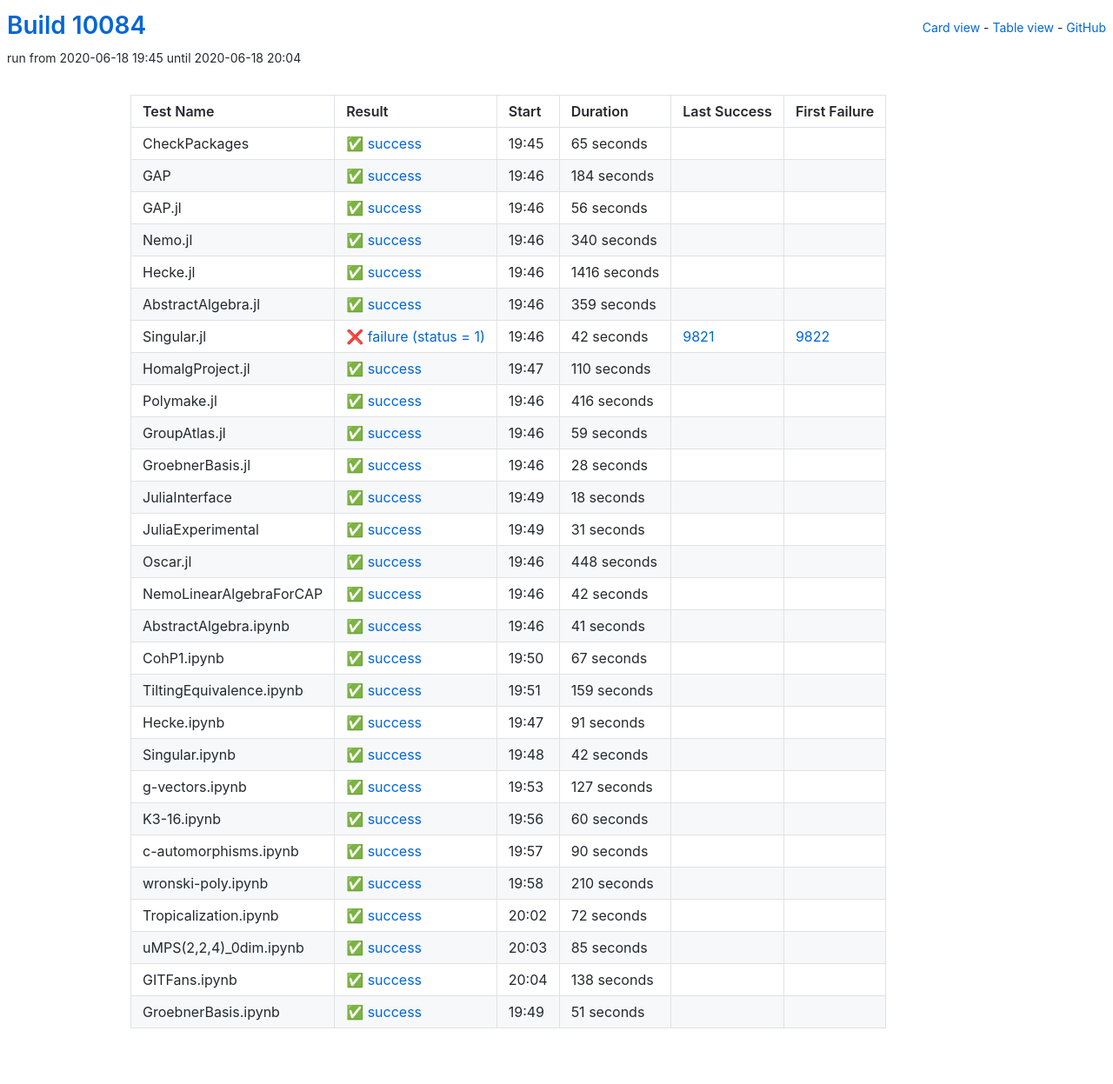
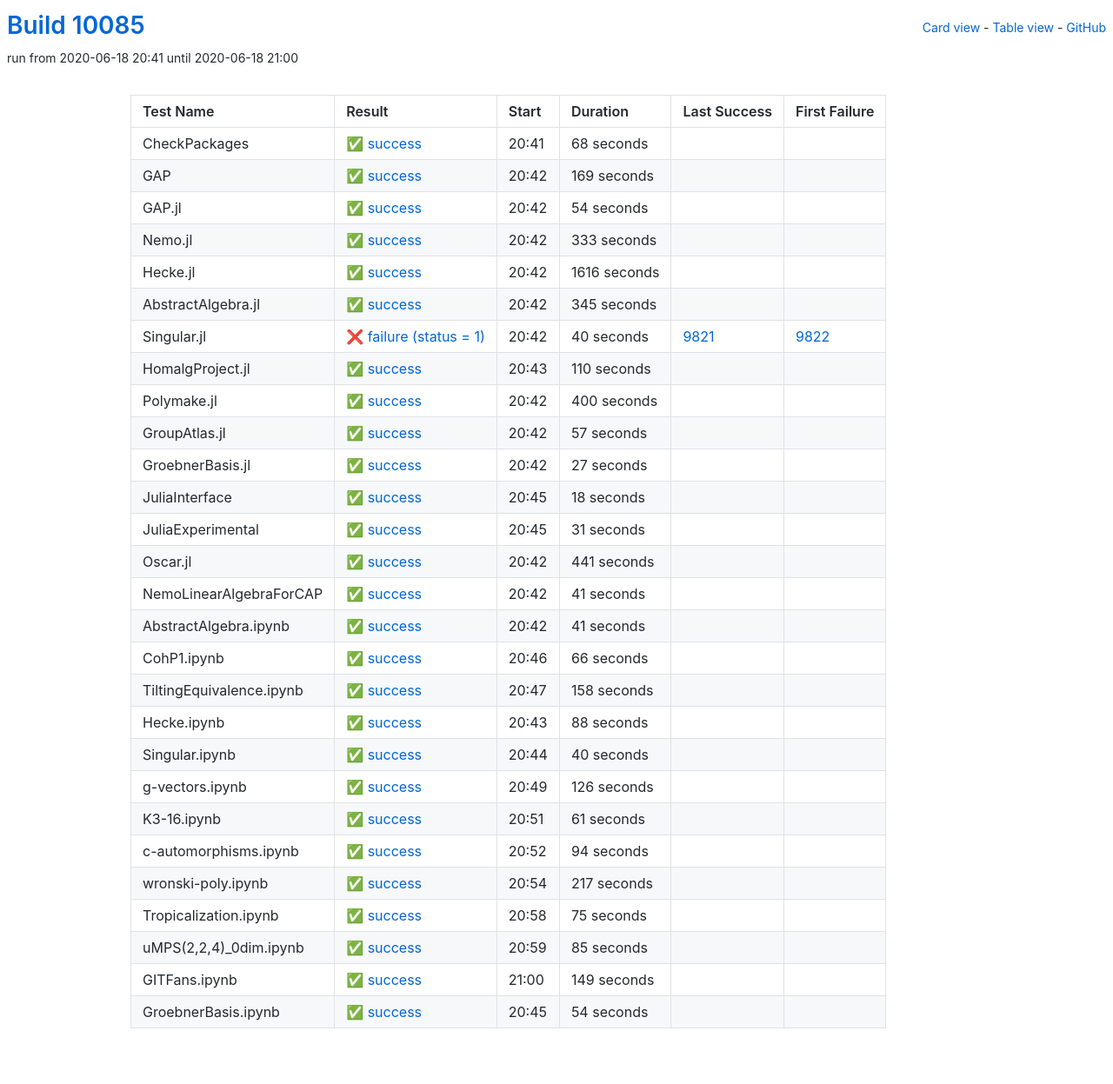
Before and after one commit to oscar-system/oscar-ci-status, a Jekyll site: the page built from table.html, in a window 1280 px wide. Shown: the whole page at 87% size. Built offline with Jekyll 4.4.1, drawn with Linux system fonts in a browser that asks for light colours.

Commit message:
Build #10085

```diff
--- a/_data/ci.yml
+++ b/_data/ci.yml
@@ -1,6 +1,6 @@
 ---
-build: 10084
-build_url: https://oscarci.mathematik.uni-kl.de/job/oscar/10084/
+build: 10085
+build_url: https://oscarci.mathematik.uni-kl.de/job/oscar/10085/
 job: oscar
 organization: oscar-system
 repo: oscar-ci-status
@@ -8,92 +8,92 @@
 tests:
 - name: CheckPackages
   id: checkpackages
-  log: https://oscarci.mathematik.uni-kl.de/job/oscar/10084/artifact/logs/build-10084/CheckPackages.log
-  start: 2020-06-18 19:45
+  log: https://oscarci.mathematik.uni-kl.de/job/oscar/10085/artifact/logs/build-10085/CheckPackages.log
+  start: 2020-06-18 20:41
   success: true
   exitcode: 0
   status: success
-  duration: 65
+  duration: 68
   last_success: false
   last_success_url:
   first_failure: false
   first_failure_url:
 - name: GAP
   id: gap
-  log: https://oscarci.mathematik.uni-kl.de/job/oscar/10084/artifact/logs/build-10084/GAP.log
-  start: 2020-06-18 19:46
+  log: https://oscarci.mathematik.uni-kl.de/job/oscar/10085/artifact/logs/build-10085/GAP.log
+  start: 2020-06-18 20:42
   success: true
   exitcode: 0
   status: success
-  duration: 184
+  duration: 169
   last_success: false
   last_success_url:
   first_failure: false
   first_failure_url:
 - name: GAP.jl
   id: gap-jl
-  log: https://oscarci.mathematik.uni-kl.de/job/oscar/10084/artifact/logs/build-10084/GAP.jl.log
-  start: 2020-06-18 19:46
+  log: https://oscarci.mathematik.uni-kl.de/job/oscar/10085/artifact/logs/build-10085/GAP.jl.log
+  start: 2020-06-18 20:42
   success: true
   exitcode: 0
   status: success
-  duration: 56
+  duration: 54
   last_success: false
   last_success_url:
   first_failure: false
   first_failure_url:
 - name: Nemo.jl
   id: nemo-jl
-  log: https://oscarci.mathematik.uni-kl.de/job/oscar/10084/artifact/logs/build-10084/Nemo.jl.log
-  start: 2020-06-18 19:46
+  log: https://oscarci.mathematik.uni-kl.de/job/oscar/10085/artifact/logs/build-10085/Nemo.jl.log
+  start: 2020-06-18 20:42
   success: true
   exitcode: 0
   status: success
-  duration: 340
+  duration: 333
   last_success: false
   last_success_url:
   first_failure: false
   first_failure_url:
 - name: Hecke.jl
   id: hecke-jl
-  log: https://oscarci.mathematik.uni-kl.de/job/oscar/10084/artifact/logs/build-10084/Hecke.jl.log
-  start: 2020-06-18 19:46
+  log: https://oscarci.mathematik.uni-kl.de/job/oscar/10085/artifact/logs/build-10085/Hecke.jl.log
+  start: 2020-06-18 20:42
   success: true
   exitcode: 0
   status: success
-  duration: 1416
+  duration: 1616
   last_success: false
   last_success_url:
   first_failure: false
   first_failure_url:
 - name: AbstractAlgebra.jl
   id: abstractalgebra-jl
-  log: https://oscarci.mathematik.uni-kl.de/job/oscar/10084/artifact/logs/build-10084/AbstractAlgebra.jl.log
-  start: 2020-06-18 19:46
+  log: https://oscarci.mathematik.uni-kl.de/job/oscar/10085/artifact/logs/build-10085/AbstractAlgebra.jl.log
+  start: 2020-06-18 20:42
   success: true
   exitcode: 0
   status: success
-  duration: 359
+  duration: 345
   last_success: false
   last_success_url:
   first_failure: false
   first_failure_url:
 - name: Singular.jl
   id: singular-jl
-  log: https://oscarci.mathematik.uni-kl.de/job/oscar/10084/artifact/logs/build-10084/Singular.jl.log
-  start: 2020-06-18 19:46
+  log: https://oscarci.mathematik.uni-kl.de/job/oscar/10085/artifact/logs/build-10085/Singular.jl.log
+  start: 2020-06-18 20:42
   success: false
   exitcode: 1
   status: failure
-  duration: 42
+  duration: 40
   last_success: 9821
   last_success_url: https://oscarci.mathematik.uni-kl.de/job/oscar/9821/
   first_failure: 9822
   first_failure_url: https://oscarci.mathematik.uni-kl.de/job/oscar/9822/
 - name: HomalgProject.jl
   id: homalgproject-jl
-  log: https://oscarci.mathematik.uni-kl.de/job/oscar/10084/artifact/logs/build-10084/HomalgProject.jl.log
-  start: 2020-06-18 19:47
+  log: https://oscarci.mathematik.uni-kl.de/job/oscar/10085/artifact/logs/build-10085/HomalgProject.jl.log
+  start: 2020-06-18 20:43
   success: true
   exitcode: 0
   status: success
@@ -104,44 +104,44 @@
   first_failure_url:
 - name: Polymake.jl
   id: polymake-jl
-  log: https://oscarci.mathematik.uni-kl.de/job/oscar/10084/artifact/logs/build-10084/Polymake.jl.log
-  start: 2020-06-18 19:46
+  log: https://oscarci.mathematik.uni-kl.de/job/oscar/10085/artifact/logs/build-10085/Polymake.jl.log
+  start: 2020-06-18 20:42
   success: true
   exitcode: 0
   status: success
-  duration: 416
+  duration: 400
   last_success: false
   last_success_url:
   first_failure: false
   first_failure_url:
 - name: GroupAtlas.jl
   id: groupatlas-jl
-  log: https://oscarci.mathematik.uni-kl.de/job/oscar/10084/artifact/logs/build-10084/GroupAtlas.jl.log
-  start: 2020-06-18 19:46
+  log: https://oscarci.mathematik.uni-kl.de/job/oscar/10085/artifact/logs/build-10085/GroupAtlas.jl.log
+  start: 2020-06-18 20:42
   success: true
   exitcode: 0
   status: success
-  duration: 59
+  duration: 57
   last_success: false
   last_success_url:
   first_failure: false
   first_failure_url:
 - name: GroebnerBasis.jl
   id: groebnerbasis-jl
-  log: https://oscarci.mathematik.uni-kl.de/job/oscar/10084/artifact/logs/build-10084/GroebnerBasis.jl.log
-  start: 2020-06-18 19:46
+  log: https://oscarci.mathematik.uni-kl.de/job/oscar/10085/artifact/logs/build-10085/GroebnerBasis.jl.log
+  start: 2020-06-18 20:42
   success: true
   exitcode: 0
   status: success
-  duration: 28
+  duration: 27
   last_success: false
   last_success_url:
   first_failure: false
   first_failure_url:
 - name: JuliaInterface
   id: juliainterface
-  log: https://oscarci.mathematik.uni-kl.de/job/oscar/10084/artifact/logs/build-10084/JuliaInterface.log
-  start: 2020-06-18 19:49
+  log: https://oscarci.mathematik.uni-kl.de/job/oscar/10085/artifact/logs/build-10085/JuliaInterface.log
+  start: 2020-06-18 20:45
   success: true
   exitcode: 0
   status: success
@@ -152,8 +152,8 @@
   first_failure_url:
 - name: JuliaExperimental
   id: juliaexperimental
-  log: https://oscarci.mathematik.uni-kl.de/job/oscar/10084/artifact/logs/build-10084/JuliaExperimental.log
-  start: 2020-06-18 19:49
+  log: https://oscarci.mathematik.uni-kl.de/job/oscar/10085/artifact/logs/build-10085/JuliaExperimental.log
+  start: 2020-06-18 20:45
   success: true
   exitcode: 0
   status: success
@@ -164,32 +164,32 @@
   first_failure_url:
 - name: Oscar.jl
   id: oscar-jl
-  log: https://oscarci.mathematik.uni-kl.de/job/oscar/10084/artifact/logs/build-10084/Oscar.jl.log
-  start: 2020-06-18 19:46
+  log: https://oscarci.mathematik.uni-kl.de/job/oscar/10085/artifact/logs/build-10085/Oscar.jl.log
+  start: 2020-06-18 20:42
   success: true
   exitcode: 0
   status: success
-  duration: 448
+  duration: 441
   last_success: false
   last_success_url:
   first_failure: false
   first_failure_url:
 - name: NemoLinearAlgebraForCAP
   id: nemolinearalgebraforcap
-  log: https://oscarci.mathematik.uni-kl.de/job/oscar/10084/artifact/logs/build-10084/NemoLinearAlgebraForCAP.log
-  start: 2020-06-18 19:46
+  log: https://oscarci.mathematik.uni-kl.de/job/oscar/10085/artifact/logs/build-10085/NemoLinearAlgebraForCAP.log
+  start: 2020-06-18 20:42
   success: true
   exitcode: 0
   status: success
-  duration: 42
+  duration: 41
   last_success: false
   last_success_url:
   first_failure: false
   first_failure_url:
 - name: AbstractAlgebra.ipynb
   id: abstractalgebra-ipynb
-  log: https://oscarci.mathematik.uni-kl.de/job/oscar/10084/artifact/logs/build-10084/AbstractAlgebra.ipynb.log
-  start: 2020-06-18 19:46
+  log: https://oscarci.mathematik.uni-kl.de/job/oscar/10085/artifact/logs/build-10085/AbstractAlgebra.ipynb.log
+  start: 2020-06-18 20:42
   success: true
   exitcode: 0
   status: success
@@ -200,116 +200,116 @@
   first_failure_url:
 - name: CohP1.ipynb
   id: cohp1-ipynb
-  log: https://oscarci.mathematik.uni-kl.de/job/oscar/10084/artifact/logs/build-10084/CohP1.ipynb.log
-  start: 2020-06-18 19:50
+  log: https://oscarci.mathematik.uni-kl.de/job/oscar/10085/artifact/logs/build-10085/CohP1.ipynb.log
+  start: 2020-06-18 20:46
   success: true
   exitcode: 0
   status: success
-  duration: 67
+  duration: 66
   last_success: false
   last_success_url:
   first_failure: false
   first_failure_url:
 - name: TiltingEquivalence.ipynb
   id: tiltingequivalence-ipynb
-  log: https://oscarci.mathematik.uni-kl.de/job/oscar/10084/artifact/logs/build-10084/TiltingEquivalence.ipynb.log
-  start: 2020-06-18 19:51
+  log: https://oscarci.mathematik.uni-kl.de/job/oscar/10085/artifact/logs/build-10085/TiltingEquivalence.ipynb.log
+  start: 2020-06-18 20:47
   success: true
   exitcode: 0
   status: success
-  duration: 159
+  duration: 158
   last_success: false
   last_success_url:
   first_failure: false
   first_failure_url:
 - name: Hecke.ipynb
   id: hecke-ipynb
-  log: https://oscarci.mathematik.uni-kl.de/job/oscar/10084/artifact/logs/build-10084/Hecke.ipynb.log
-  start: 2020-06-18 19:47
+  log: https://oscarci.mathematik.uni-kl.de/job/oscar/10085/artifact/logs/build-10085/Hecke.ipynb.log
+  start: 2020-06-18 20:43
   success: true
   exitcode: 0
   status: success
-  duration: 91
+  duration: 88
   last_success: false
   last_success_url:
   first_failure: false
   first_failure_url:
 - name: Singular.ipynb
   id: singular-ipynb
-  log: https://oscarci.mathematik.uni-kl.de/job/oscar/10084/artifact/logs/build-10084/Singular.ipynb.log
-  start: 2020-06-18 19:48
+  log: https://oscarci.mathematik.uni-kl.de/job/oscar/10085/artifact/logs/build-10085/Singular.ipynb.log
+  start: 2020-06-18 20:44
   success: true
   exitcode: 0
   status: success
-  duration: 42
+  duration: 40
   last_success: false
   last_success_url:
   first_failure: false
   first_failure_url:
 - name: g-vectors.ipynb
   id: g-vectors-ipynb
-  log: https://oscarci.mathematik.uni-kl.de/job/oscar/10084/artifact/logs/build-10084/g-vectors.ipynb.log
-  start: 2020-06-18 19:53
+  log: https://oscarci.mathematik.uni-kl.de/job/oscar/10085/artifact/logs/build-10085/g-vectors.ipynb.log
+  start: 2020-06-18 20:49
   success: true
   exitcode: 0
   status: success
-  duration: 127
+  duration: 126
   last_success: false
   last_success_url:
   first_failure: false
   first_failure_url:
 - name: K3-16.ipynb
   id: k3-16-ipynb
-  log: https://oscarci.mathematik.uni-kl.de/job/oscar/10084/artifact/logs/build-10084/K3-16.ipynb.log
-  start: 2020-06-18 19:56
+  log: https://oscarci.mathematik.uni-kl.de/job/oscar/10085/artifact/logs/build-10085/K3-16.ipynb.log
+  start: 2020-06-18 20:51
   success: true
   exitcode: 0
   status: success
-  duration: 60
+  duration: 61
   last_success: false
   last_success_url:
   first_failure: false
   first_failure_url:
 - name: c-automorphisms.ipynb
   id: c-automorphisms-ipynb
-  log: https://oscarci.mathematik.uni-kl.de/job/oscar/10084/artifact/logs/build-10084/c-automorphisms.ipynb.log
-  start: 2020-06-18 19:57
+  log: https://oscarci.mathematik.uni-kl.de/job/oscar/10085/artifact/logs/build-10085/c-automorphisms.ipynb.log
+  start: 2020-06-18 20:52
   success: true
   exitcode: 0
   status: success
-  duration: 90
+  duration: 94
   last_success: false
   last_success_url:
   first_failure: false
   first_failure_url:
 - name: wronski-poly.ipynb
   id: wronski-poly-ipynb
-  log: https://oscarci.mathematik.uni-kl.de/job/oscar/10084/artifact/logs/build-10084/wronski-poly.ipynb.log
-  start: 2020-06-18 19:58
+  log: https://oscarci.mathematik.uni-kl.de/job/oscar/10085/artifact/logs/build-10085/wronski-poly.ipynb.log
+  start: 2020-06-18 20:54
   success: true
   exitcode: 0
   status: success
-  duration: 210
+  duration: 217
   last_success: false
   last_success_url:
   first_failure: false
   first_failure_url:
 - name: Tropicalization.ipynb
   id: tropicalization-ipynb
-  log: https://oscarci.mathematik.uni-kl.de/job/oscar/10084/artifact/logs/build-10084/Tropicalization.ipynb.log
-  start: 2020-06-18 20:02
+  log: https://oscarci.mathematik.uni-kl.de/job/oscar/10085/artifact/logs/build-10085/Tropicalization.ipynb.log
+  start: 2020-06-18 20:58
   success: true
   exitcode: 0
   status: success
-  duration: 72
+  duration: 75
   last_success: false
   last_success_url:
   first_failure: false
   first_failure_url:
 - name: uMPS(2,2,4)_0dim.ipynb
   id: umps-2-2-4-0dim-ipynb
-  log: https://oscarci.mathematik.uni-kl.de/job/oscar/10084/artifact/logs/build-10084/uMPS-2-2-4-_0dim.ipynb.log
-  start: 2020-06-18 20:03
+  log: https://oscarci.mathematik.uni-kl.de/job/oscar/10085/artifact/logs/build-10085/uMPS-2-2-4-_0dim.ipynb.log
+  start: 2020-06-18 20:59
   success: true
   exitcode: 0
   status: success
@@ -320,24 +320,24 @@
   first_failure_url:
 - name: GITFans.ipynb
   id: gitfans-ipynb
-  log: https://oscarci.mathematik.uni-kl.de/job/oscar/10084/artifact/logs/build-10084/GITFans.ipynb.log
-  start: 2020-06-18 20:04
+  log: https://oscarci.mathematik.uni-kl.de/job/oscar/10085/artifact/logs/build-10085/GITFans.ipynb.log
+  start: 2020-06-18 21:00
   success: true
   exitcode: 0
   status: success
-  duration: 138
+  duration: 149
   last_success: false
   last_success_url:
   first_failure: false
   first_failure_url:
 - name: GroebnerBasis.ipynb
   id: groebnerbasis-ipynb
-  log: https://oscarci.mathematik.uni-kl.de/job/oscar/10084/artifact/logs/build-10084/GroebnerBasis.ipynb.log
-  start: 2020-06-18 19:49
+  log: https://oscarci.mathematik.uni-kl.de/job/oscar/10085/artifact/logs/build-10085/GroebnerBasis.ipynb.log
+  start: 2020-06-18 20:45
   success: true
   exitcode: 0
   status: success
-  duration: 51
+  duration: 54
   last_success: false
   last_success_url:
   first_failure: false
```
Also changed, not shown: README.md.
